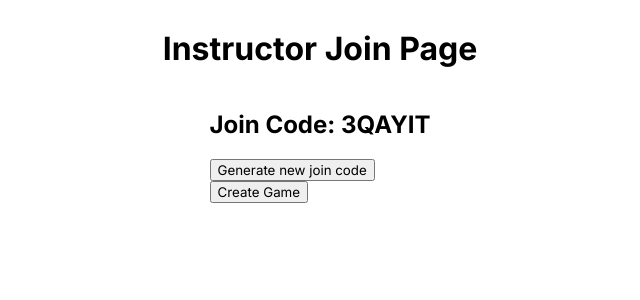
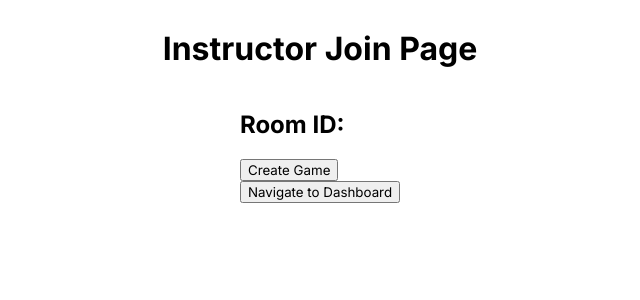
Before and after one commit to KentoBaguetti/cournot-game, a React (Vite) app in the folder frontend-test/: page /instructor in a window 1280 px wide. Shown: the top 300 px of the page, without its empty margins (320-960 px from the left). Built offline with nearby package versions, Linux system fonts and the light colour scheme; no server answers.

Commit message:
handle join code creations on the backend

```diff
--- a/frontend-test/src/pages/InstructorDashboard.tsx
+++ b/frontend-test/src/pages/InstructorDashboard.tsx
@@ -1,8 +1,10 @@
 import React, { useEffect, useState } from "react";
 import { useSocket } from "../socket";
+import { useNavigate } from "react-router-dom";
 
 export default function InstructorDashboard() {
   const socket = useSocket();
+  const navigate = useNavigate();
   const [players, setPlayers] = useState([]);
   const [roomsAndPlayers, setRoomsAndPlayers] = useState(null); // Map<string, string[]>
 
@@ -25,9 +27,19 @@ export default function InstructorDashboard() {
     socket?.emit("game:listRoomsAndPlayers");
   };
 
+  const navigateToJoin = (e: React.MouseEvent<HTMLButtonElement>) => {
+    e.preventDefault();
+    navigate("/instructor");
+  };
+
   return (
     <div className="flex flex-col justify-center items-center">
       <h1>Instructor Dashboard</h1>
+      <form action="">
+        <button type="button" onClick={navigateToJoin}>
+          Go back a page
+        </button>
+      </form>
       <div>
         <h3>View active players</h3>
         <p>{players.join(", ")}</p>
--- a/frontend-test/src/pages/InstructorJoin.tsx
+++ b/frontend-test/src/pages/InstructorJoin.tsx
@@ -1,27 +1,28 @@
-import React, { useState, useEffect } from "react";
-import { generateJoinCode } from "../utils";
+import React, { useEffect, useState } from "react";
 import { useSocket } from "../socket";
 import { useNavigate } from "react-router-dom";
 
 export default function InstructorJoin() {
   const socket = useSocket();
   const navigate = useNavigate();
-  const [joinCode, setJoinCode] = useState("");
+  const [roomId, setRoomId] = useState("");
 
   useEffect(() => {
-    setJoinCode(generateJoinCode());
-  }, []);
-
-  const handleNewJoinCode = (e: React.FormEvent<HTMLFormElement>) => {
-    e.preventDefault();
-    setJoinCode(generateJoinCode());
-  };
+    socket?.on("game:gameCreated", ({ roomId }: { roomId: string }) => {
+      setRoomId(roomId);
+    });
+  }, [socket]);
 
   const handleCreateGame = async (e: React.FormEvent<HTMLFormElement>) => {
     e.preventDefault();
 
-    socket?.emit("game:create", { roomId: joinCode, gameType: "jankenpo" });
+    socket?.emit("host:createGame", { gameType: "jankenpo" });
 
+    //navigate("/instructorDashboard");
+  };
+
+  const navigateToDashboard = (e: React.MouseEvent<HTMLButtonElement>) => {
+    e.preventDefault();
     navigate("/instructorDashboard");
   };
 
@@ -29,12 +30,14 @@ export default function InstructorJoin() {
     <div className="flex flex-col justify-center items-center">
       <h1>Instructor Join Page</h1>
       <div>
-        <h2>Join Code: {joinCode}</h2>
-        <form onSubmit={handleNewJoinCode}>
-          <button type="submit">Generate new join code</button>
-        </form>
+        <h2>Room ID: {roomId}</h2>
         <form onSubmit={handleCreateGame}>
           <button type="submit">Create Game</button>
+        </form>
+        <form>
+          <button type="button" onClick={navigateToDashboard}>
+            Navigate to Dashboard
+          </button>
         </form>
       </div>
     </div>
```
Also changed, not shown: 2 other files (tests, documents, lock files or other folders).
